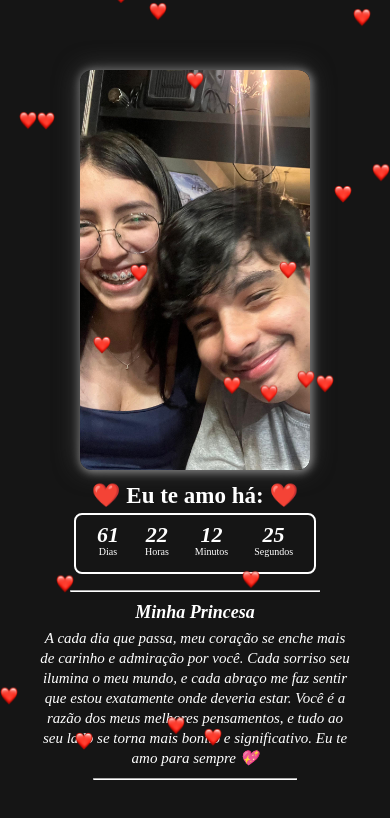
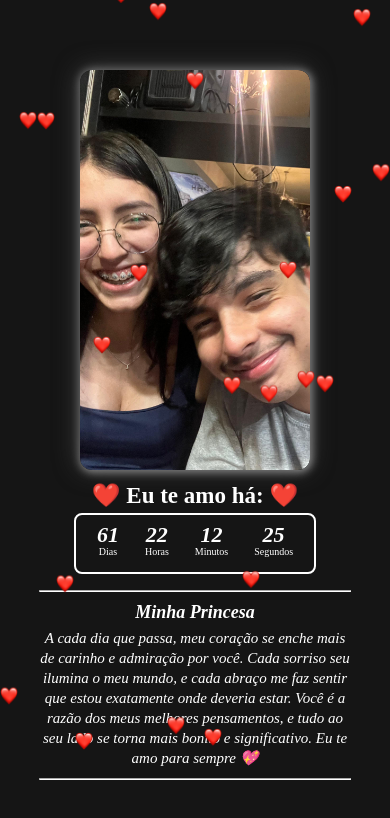
Before and after one commit to FelipeRett/LoveDay, a plain HTML site: page index.html in a window 390 px wide. Drawn offline with Linux system fonts and the light colour scheme.

Commit message:
teste hr

```diff
--- a/css/index.css
+++ b/css/index.css
@@ -287,7 +287,12 @@ main {
     }
 }
 
-
+    .h_1 {
+        border-color: white;
+        width: 100%;
+        margin: 15px 0 10px 0;
+        border-radius: 5px;
+    }
 
     h2 {
         font-size: 18px;
@@ -305,6 +310,11 @@ main {
         text-decoration: none;
     }
 
-
+    .h_2 {
+        border-color: rgb(255, 255, 255);
+        width: 100%;
+        margin: 10px 0 30px 0;
+        border-radius: 5px;
+    }
 }
 }
```
